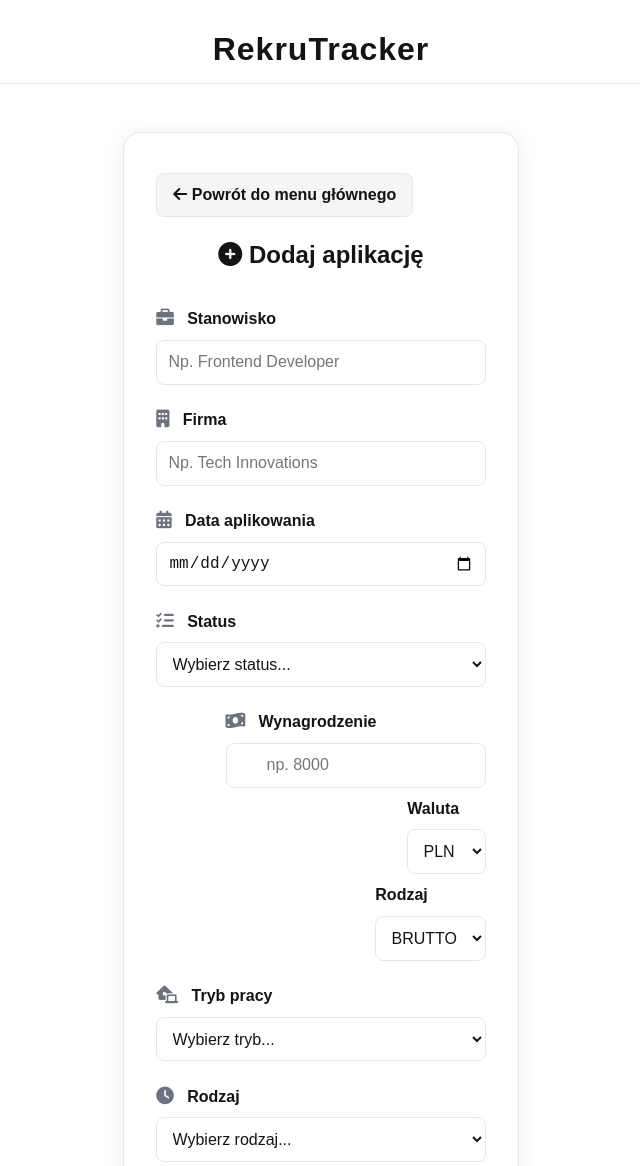
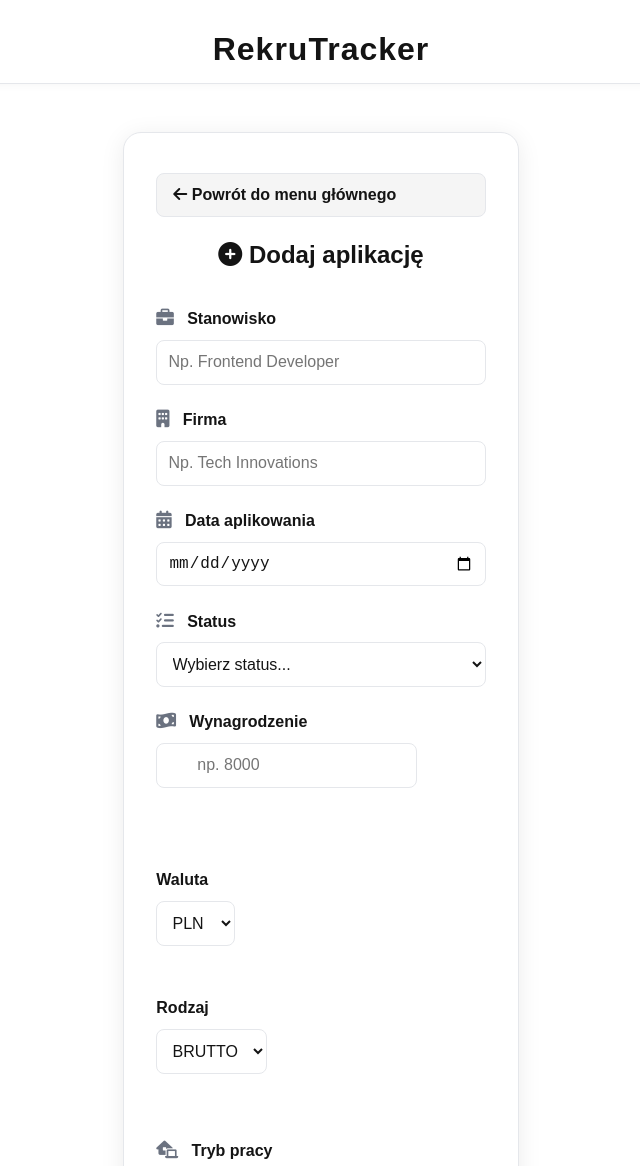
Before and after one commit to LidiaBledowska/rekrutracker, a plain HTML site: page add-application.html in a window 1280 px wide. Shown: the top 1166 px of the page, without its empty margins (319-959 px from the left). Drawn offline with Linux system fonts and the light colour scheme; no server answers.

Commit message:
Fix form layout overlap

```diff
--- a/add-application.html
+++ b/add-application.html
@@ -30,8 +30,8 @@
         }
 
         .back-btn {
-            display: inline-block;
-            margin-bottom: 1.2rem;
+            display: block;
+            margin: 0 0 1.2rem 0;
             color: #141414;
             font-weight: 600;
             text-decoration: none;
@@ -134,18 +134,19 @@
 
         .salary-group {
             display: flex;
+            flex-wrap: wrap;
             gap: 0.5em;
-            align-items: flex-end;
+            align-items: flex-start;
             margin-bottom: 1.4rem;
         }
 
         .salary-group .salary-main {
-            flex: 2;
+            flex: 2 1 150px;
         }
 
         .salary-group .salary-currency,
         .salary-group .salary-type {
-            flex: 1;
+            flex: 1 1 120px;
         }
 
         .salary-group .form-group {
@@ -261,7 +262,7 @@
             .salary-group .salary-main,
             .salary-group .salary-currency,
             .salary-group .salary-type {
-                flex: 1;
+                flex: 1 1 100%;
             }
 
             .salary-group .form-group:not(:first-child) label {
--- a/style.css
+++ b/style.css
@@ -1035,18 +1035,19 @@ body #mainContent .applications-table {
 
         .salary-group {
             display: flex;
+            flex-wrap: wrap;
             gap: 0.5em;
-            align-items: flex-end;
+            align-items: flex-start;
             margin-bottom: 1.4rem;
         }
 
         .salary-group .salary-main {
-            flex: 2;
+            flex: 2 1 150px;
         }
 
         .salary-group .salary-currency,
         .salary-group .salary-type {
-            flex: 1;
+            flex: 1 1 120px;
         }
 
         .salary-group .form-group {
@@ -1161,7 +1162,7 @@ body #mainContent .applications-table {
             .salary-group .salary-main,
             .salary-group .salary-currency,
             .salary-group .salary-type {
-                flex: 1;
+                flex: 1 1 100%;
             }
 
             .salary-group .form-group:not(:first-child) label {
```
